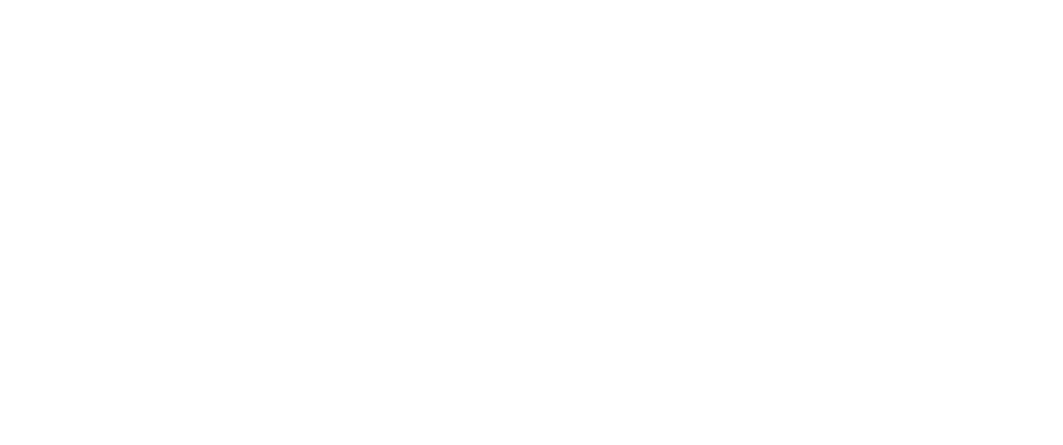
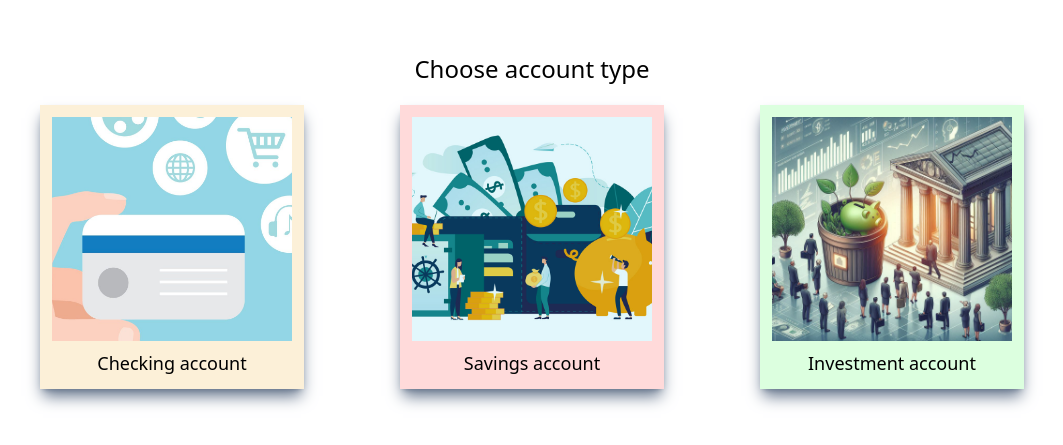
Before and after one commit to tossik8/MASFinalProject, a React (Vite) app in the folder client/: page /new_account in a window 1280 px wide. Before the commit this address had no page. Shown: the part 179-624 px from the top of the page, without its empty margins (108-1171 px from the left). Built offline with nearby package versions, Linux system fonts and the light colour scheme.

Commit message:
refactor: make a component for the account form

```diff
--- a/client/src/App.tsx
+++ b/client/src/App.tsx
@@ -1,6 +1,6 @@
 import { BrowserRouter, Route, Routes } from "react-router-dom";
 import Home from "./routes/Home";
-import AccountForm from "./routes/AccountForm";
+import NewAccount from "./routes/NewAccount";
 
 export default function App() {
 
@@ -8,7 +8,7 @@ export default function App() {
     <BrowserRouter>
       <Routes>
         <Route path="/" element={<Home/>}/>
-        <Route path="/account_form" element={<AccountForm/>}/>
+        <Route path="/new_account" element={<NewAccount/>}/>
       </Routes>
     </BrowserRouter>
   )
--- /dev/null
+++ b/client/src/components/AccountForm.tsx
@@ -0,0 +1,47 @@
+import { faArrowRight } from "@fortawesome/free-solid-svg-icons"
+import { FontAwesomeIcon } from "@fortawesome/react-fontawesome"
+import { IAccountType } from "./AccountTypes"
+import { useEffect } from "react"
+
+interface AccountFormProps{
+  accountType: IAccountType|null
+}
+
+export default function AccountForm({accountType} : AccountFormProps) {
+
+  useEffect(() => {
+    if(accountType){
+      document.getElementById("account form")?.classList.remove("hidden")
+      if(accountType.name === "Checking account"){
+        document.getElementById("savings account")?.classList.add("hidden")
+        document.getElementById("investment account")?.classList.add("hidden")
+      }
+      else if(accountType.name === "Savings account"){
+        document.getElementById("checking account")?.classList.add("hidden")
+        document.getElementById("investment account")?.classList.add("hidden")
+      }
+      else if(accountType.name === "Investment account"){
+        document.getElementById("checking account")?.classList.add("hidden")
+        document.getElementById("savings account")?.classList.add("hidden")
+      }
+    }
+  }, [accountType])
+
+  return (
+    <form id="account form" className="flex flex-col w-fit relative left-1/4 top-1/2 -translate-y-1/2 hidden">
+      <div id="checking account" className="flex flex-col">
+        <label htmlFor="overdraft limit" className="font-semibold text-lg">What should be the overdraft limit?</label>
+        <input id="overdraft limit" type="number" min="0" placeholder="Overdraft limit" className="mt-1 border-2 border-neutral-900 p-2"/>
+      </div>
+      <div id="savings account" className="flex flex-col">
+        <label htmlFor="interest rate" className="font-semibold text-lg">What should be the interest rate?</label>
+        <input id="interest rate" type="number" min="0" placeholder="Interest rate" className="mt-1 border-2 border-neutral-900 p-2"/>
+      </div>
+      <div id="investment account" className="flex flex-col">
+        <label htmlFor="investment objective" className="font-semibold text-lg">What is the investment objective?</label>
+        <input id="investment objective" type="text" placeholder="Investment objective" className="mt-1 border-2 border-neutral-900 p-2"/>
+      </div>
+      <button type="submit" className="mt-5 border-2 w-fit py-2 px-8 border-2 border-neutral-900">Open <FontAwesomeIcon icon={faArrowRight} /> </button>
+    </form>
+  )
+}
--- a/client/src/components/ClientCard.tsx
+++ b/client/src/components/ClientCard.tsx
@@ -53,7 +53,7 @@ const ClientCard = ({client, onSelectClient} : ClientCardProps) => {
               <Accounts accounts={client.accounts}/>
           </div>
         </section>
-        <button type="button" onClick={() => navigate("/account_form")} className="p-2 bg-neutral-900 text-white relative left-1/2 -translate-x-1/2 mt-4 w-fit">+ Add account</button>
+        <button type="button" onClick={() => navigate("/new_account")} className="p-2 bg-neutral-900 text-white relative left-1/2 -translate-x-1/2 mt-4 w-fit">+ Add account</button>
       </div>
     </div>
   )
--- a/client/src/routes/AccountForm.tsx
+++ /dev/null
@@ -1,61 +0,0 @@
-import { useState } from "react"
-import AccountTypes, { IAccountType } from "../components/AccountTypes"
-import { FontAwesomeIcon } from "@fortawesome/react-fontawesome"
-import { faArrowRight } from "@fortawesome/free-solid-svg-icons"
-
-interface IAccountForm{
-  label: string
-  placeholder: string
-  type: string
-  min?: number
-  minLength?: number
-}
-
-function AccountForm() {
-
-  const [accountForm, setAccountForm] = useState<IAccountForm>()
-
-  const handleSelectAccountType = (type: IAccountType) => {
-    if(type.name === "Checking account"){
-      setAccountForm({
-        "label": "What should be the overdraft limit?",
-        "placeholder": "Overdraft limit",
-        "type": "number",
-        "min": 0
-      })
-    }
-    else if(type.name === "Investment account"){
-      setAccountForm({
-        "label": "What is the investement objective?",
-        "placeholder": "Investment objective",
-        "type": "text",
-        "minLength": 1
-      })
-    }
-    else if(type.name === "Savings account"){
-      setAccountForm({
-        "label": "What should be the interest rate?",
-        "placeholder": "Interest rate",
-        "type": "number",
-        "min": 0
-      })
-    }
-  }
-
-  return (
-    <main className={"relative w-full h-full max-w-screen-4xl mx-auto " + `${accountForm? "" : "flex items-center flex-col justify-center"}`}>
-      {accountForm?
-      <form className="flex flex-col w-fit relative left-1/4 top-1/2 -translate-y-1/2">
-        <label htmlFor={accountForm.label} className="font-semibold text-lg">{accountForm.label}</label>
-        <input id={accountForm.label} type={accountForm.type} min={accountForm.min} minLength={accountForm.minLength} placeholder={accountForm.placeholder} className="mt-4 border-2 border-neutral-900 p-2"/>
-        <button type="submit" className="mt-4 border-2 w-fit py-2 px-8 border-2 border-neutral-900">Open <FontAwesomeIcon icon={faArrowRight} /> </button>
-      </form> :
-      <>
-        <h2 className="text-2xl">Choose account type</h2>
-        <AccountTypes onSelectAccountType={handleSelectAccountType}/>
-      </>}
-    </main>
-  )
-}
-
-export default AccountForm
--- /dev/null
+++ b/client/src/routes/NewAccount.tsx
@@ -0,0 +1,21 @@
+import { useState } from "react"
+import AccountTypes, { IAccountType } from "../components/AccountTypes"
+import AccountForm from "../components/AccountForm"
+
+function NewAccount() {
+
+  const [accountType, setAccountType] = useState<IAccountType|null>(null)
+
+  return (
+    <main className={"relative w-full h-full max-w-screen-4xl mx-auto " + `${accountType? "" : "flex items-center flex-col justify-center"}`}>
+      {accountType? null :
+      <>
+        <h2 className="text-2xl">Choose account type</h2>
+        <AccountTypes onSelectAccountType={setAccountType}/>
+      </>}
+      <AccountForm accountType={accountType}/>
+    </main>
+  )
+}
+
+export default NewAccount
```
